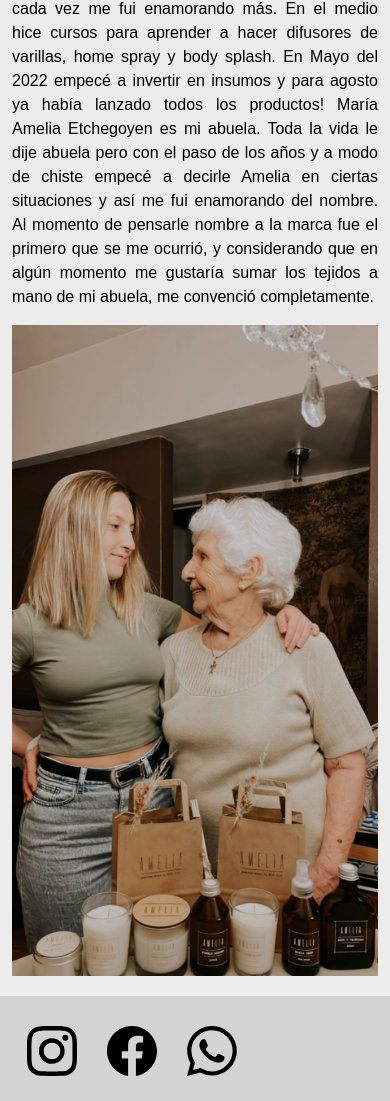
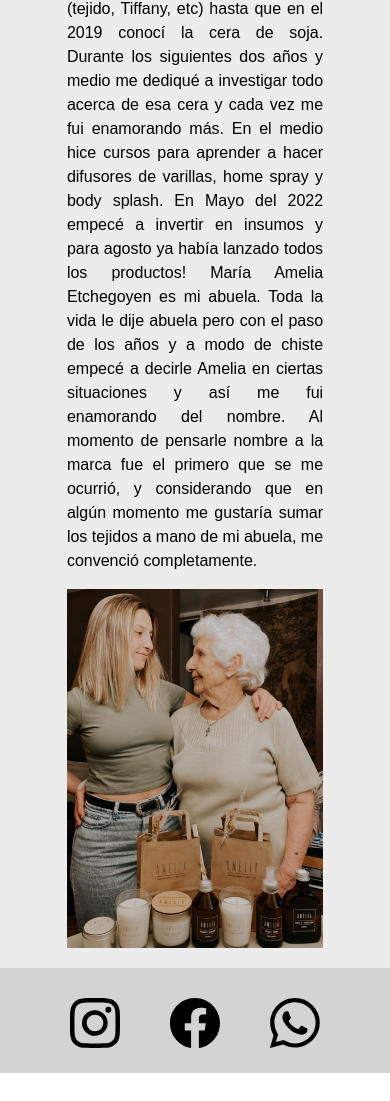
Before and after one commit to SantiagoFernandezPoblet/AmeliaHomesCoderHouse, a website: page pages/historia.html in a window 390 px wide. Shown: the part 465-1566 px from the top of the page. After the commit the page ends 1538 px from the top, so only its background shows below. Drawn offline with nearby package versions, Linux system fonts and the light colour scheme.

Commit message:
implementando correciones de la tercera pre entrega

```diff
--- a/pages/historia.html
+++ b/pages/historia.html
@@ -43,7 +43,7 @@
     <main class="mainHistoria">
         <div class="container text-center">
             <div class="row row-cols-auto">
-              <div class="col col-xs-3 col-lg-6">
+                <div class="col col-xs-3 col-lg-6" id="parrafo">
                     <p>
                         Siempre me gustaron las manualidades. Cuando era chiquita me regalaron un juego que se llamaba “Fábrica de Velas” y me la pasaba creando ideas, regalándole velas originales a todos mis conocidos y haciendo las velas para las tortas de cumpleaños.
                         Con los años fui incorporando nuevas técnicas, nuevas manualidades (tejido, Tiffany, etc) hasta que en el 2019 conocí la cera de soja. Durante los siguientes dos años y medio me dediqué a investigar todo acerca de esa cera y cada vez me fui enamorando más. En el medio hice cursos para aprender a hacer difusores de varillas, home spray y body splash.
@@ -52,8 +52,8 @@
                         María Amelia Etchegoyen es mi abuela. Toda la vida le dije abuela pero con el paso de los años y a modo de chiste empecé a decirle Amelia en ciertas situaciones y así me fui enamorando del nombre. Al momento de pensarle nombre a la marca fue el primero que se me ocurrió, y considerando que en algún momento me gustaría sumar los tejidos a mano de mi abuela, me convenció completamente.
                     </p>
                 </div>
-              <div class="col col-xs-3 col-lg-6">
-                <img src="../img/historiaAbuela.jpeg" alt=" Foto de la fundadora y la abuela ">
+                <div class="col col-xs-3 col-lg-6" id="img">
+                    <img src="../img/historiaAbuela2.jpeg" alt=" Foto de la fundadora y la abuela ">
                 </div>
             </div>
           </div>
--- a/scss/html/_contacto.scss
+++ b/scss/html/_contacto.scss
@@ -3,11 +3,37 @@
 .mainContacto{
     div{
         div{
-            div{
+            .formulario{
+                label{
+                    color: black;
+                    text-decoration: underline;
+                    font-size: 21px;
+                }
+                button{
+                    background-color: darkgray;
+                    border-color: black;
+                }
+                button:hover{
+                    background-color: black;
+                    border-color: black;
+                }
+            }
+            .mapa{
                 img{
                     width: 100%;
                 }
-                div{
+            }
+        }
+    }
+}
+
+@media screen and (max-width:920px){
+    .mainContacto{
+        div{
+            div{
+                display: inline-block;
+                .formulario{
+                    display: grid;
                     label{
                         color: black;
                         text-decoration: underline;
@@ -22,6 +48,11 @@
                         border-color: black;
                     }
                 }
+                .mapa{
+                    img{
+                        width: 100%;
+                    }
+                }
             }
         }
     }
--- a/scss/html/_estilosGenerales.scss
+++ b/scss/html/_estilosGenerales.scss
@@ -40,6 +40,10 @@ footer{
     @include footer;
     .container{
             display: flex;
+            justify-content: center;
+            div{
+                margin-inline: 40px;
+            }
             div{
                 a{
                     svg{
@@ -54,3 +58,13 @@ footer{
             }
     }
 }
+
+@media screen and (max-width:920px){
+    footer{
+        .container{
+            div{
+                margin-inline: 10px;
+            }
+        }
+    }
+}
--- a/scss/html/_historia.scss
+++ b/scss/html/_historia.scss
@@ -3,15 +3,46 @@
 .mainHistoria{
     div{
         div{
-            div{
+            display: flex;
+            align-items: center;
+            #parrafo{
+                justify-content: end;
                 p{
                     color: black;
                     text-align: justify;
+                    width: 70%;
                 }
+            }
+            #img{
                 img{
-                    width: 100%;
+                    width: 70%;
                 }
             }
         }
     }
 }
+
+@media screen and (max-width:920px) {
+    .mainHistoria{
+        div{
+            div{
+                display: flex;
+                align-items: center;
+                #parrafo{
+                    justify-content: center;
+                    p{
+                        color: black;
+                        text-align: justify;
+                        width: 70%;
+                    }
+                }
+                #img{
+                    justify-content: center;
+                    img{
+                        width: 70%;
+                    }
+                }
+            }
+        }
+    }
+}
```
Also changed, not shown: pages/contacto.html (+2 -2 lines), css/main.css, img/fotoTaller3.jpg (renamed from img/wpp/PHOTO-2023-01-18-01-34-34.jpg), img/fotoTaller4.jpg (renamed from img/wpp/PHOTO-2023-01-18-01-29-10.jpg), img/historiaAbuela1.jpeg (added), img/historiaAbuela2.jpeg (added). Lines whose indentation alone changed are shown as unchanged.
